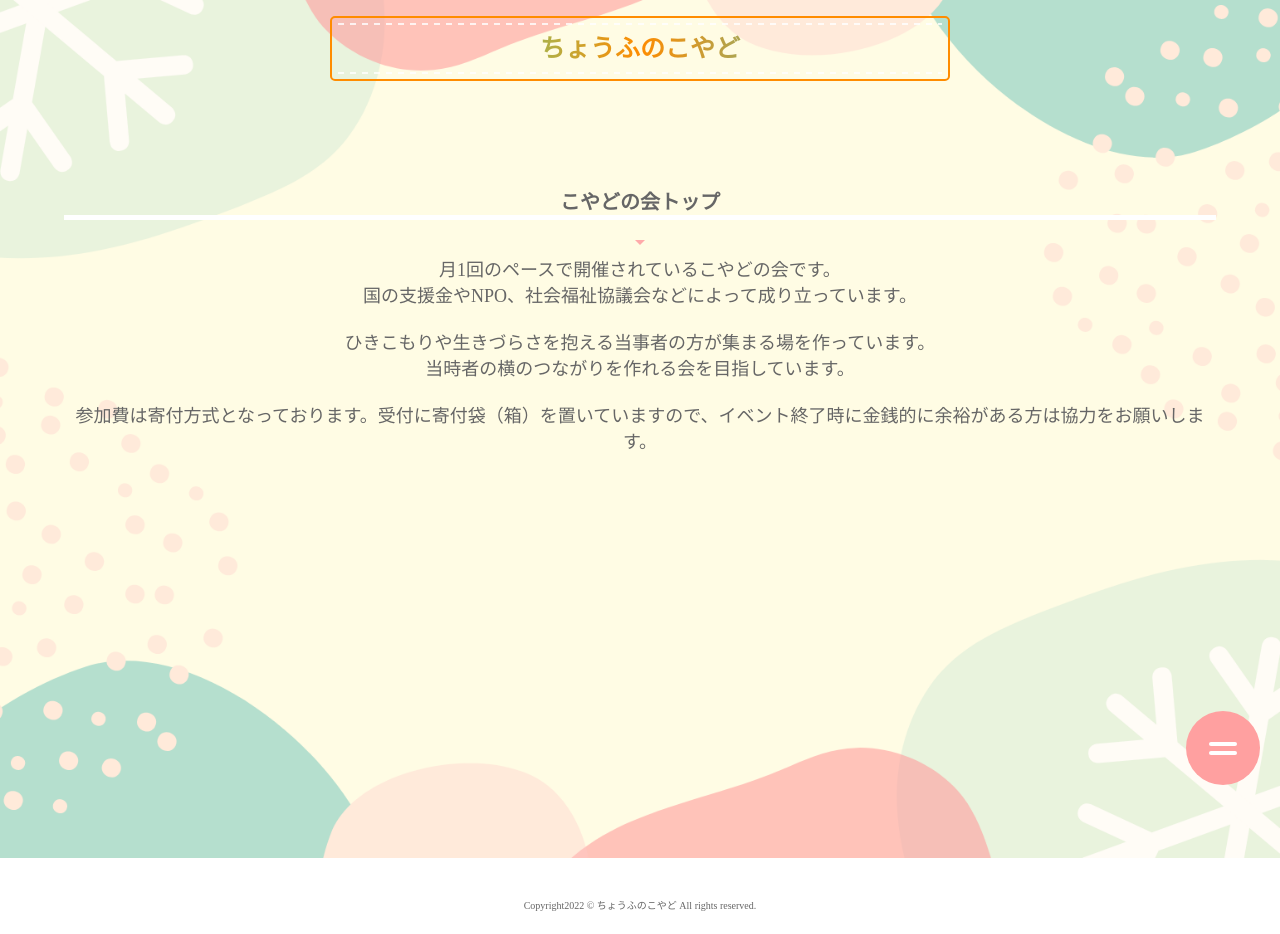
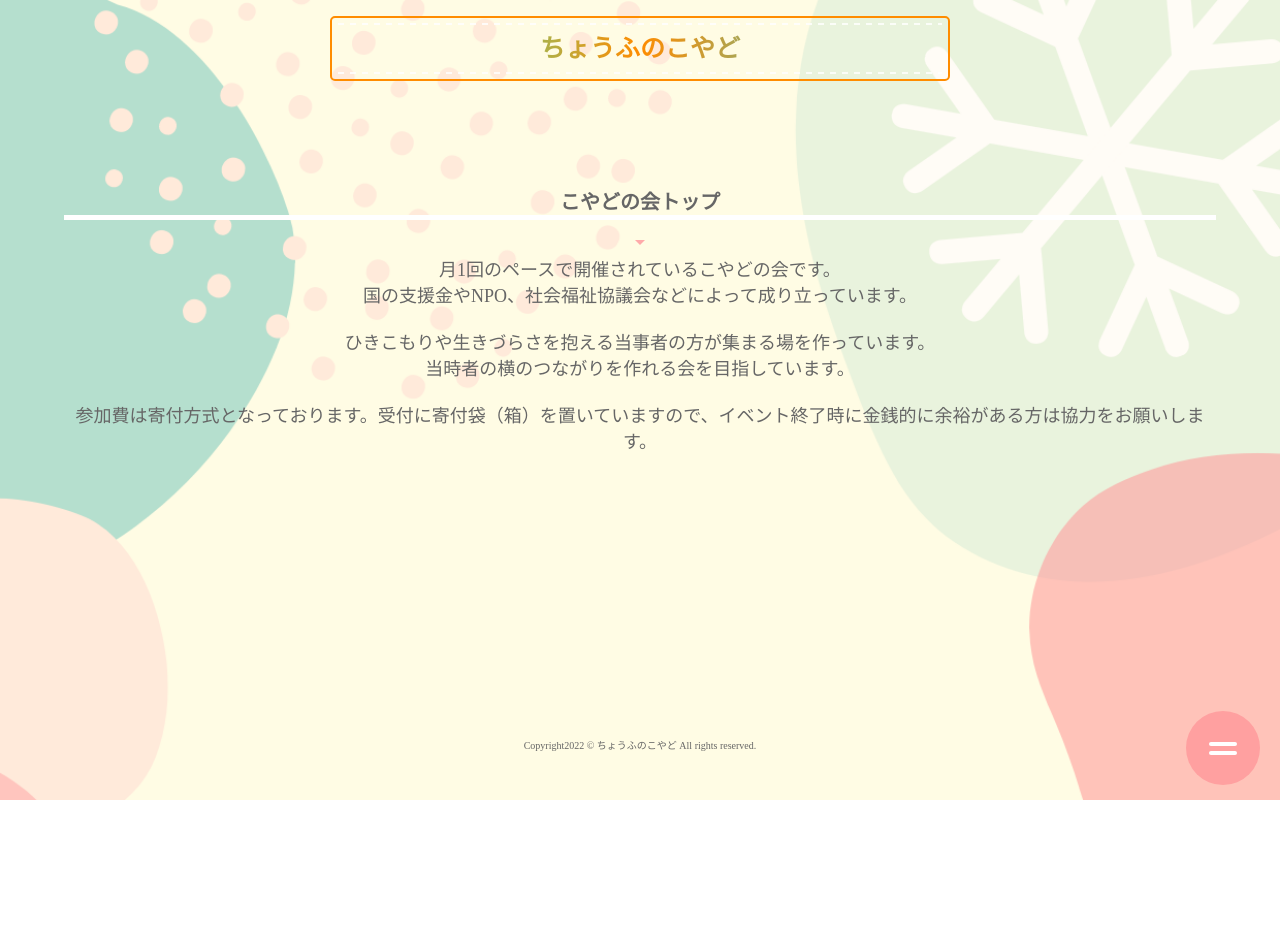
Before and after one commit to su-pull/chofu-koyado, a Next.js app: page / in a window 1280 px wide. After the commit the page ends 800 px from the top, so only its background shows below. Built offline with nearby package versions, Linux system fonts and the light colour scheme; no server answers; a web font is replaced by a local one.

Commit message:
first commit

```diff
--- a/styles/_setting.scss
+++ b/styles/_setting.scss
@@ -67,8 +67,8 @@ $ME: rgba(0, 0, 0, 0.75);
 @mixin Menu {
   z-index: 4;
   position: fixed;
-  background: rgba(255, 255, 255, 0.9);
-  border-left: solid 1px #000000;
+  background: -webkit-linear-gradient(top, #fff, #ffc778 30%, #ffaf99 60%, #cbffee);
+  opacity: 0.88;
   right: 0px;
   top: 0px;
   width: 100%;
--- a/styles/globals.scss
+++ b/styles/globals.scss
@@ -3,14 +3,14 @@
 @import "./PT/scrollbar";
 
 html {
+  background-image: url(../public/image/image00.png);
+  background-position: center top;
+  background-repeat: no-repeat;
+  background-size: cover;
   -webkit-text-size-adjust: $r100;
   overflow: scroll;
 }
 body {
-  background-image: url(../public/image/image00.png);
-  background-position: center top;
-  background-repeat: no-repeat;
-  background-size: cover;
   font: {
     family: $Google;
     weight: normal;
@@ -147,7 +147,7 @@ h5 {
 .footerFix {
   display: flex;
   flex-direction: column;
-  min-height: 100vh;
+  min-height: 80vh;
 }
 
 footer {
--- a/styles/mobile.scss
+++ b/styles/mobile.scss
@@ -2,6 +2,11 @@
 
 @media screen and (max-width: 1400px) {
   html {
+    background-image: url(../public/image/image02.png);
+    background-position: center top;
+    background-repeat: no-repeat;
+    background-size: cover;
+    width: 100%;
     height: 100%;
   }
   body {
```
Also changed, not shown: public/image/image02.png (added).
